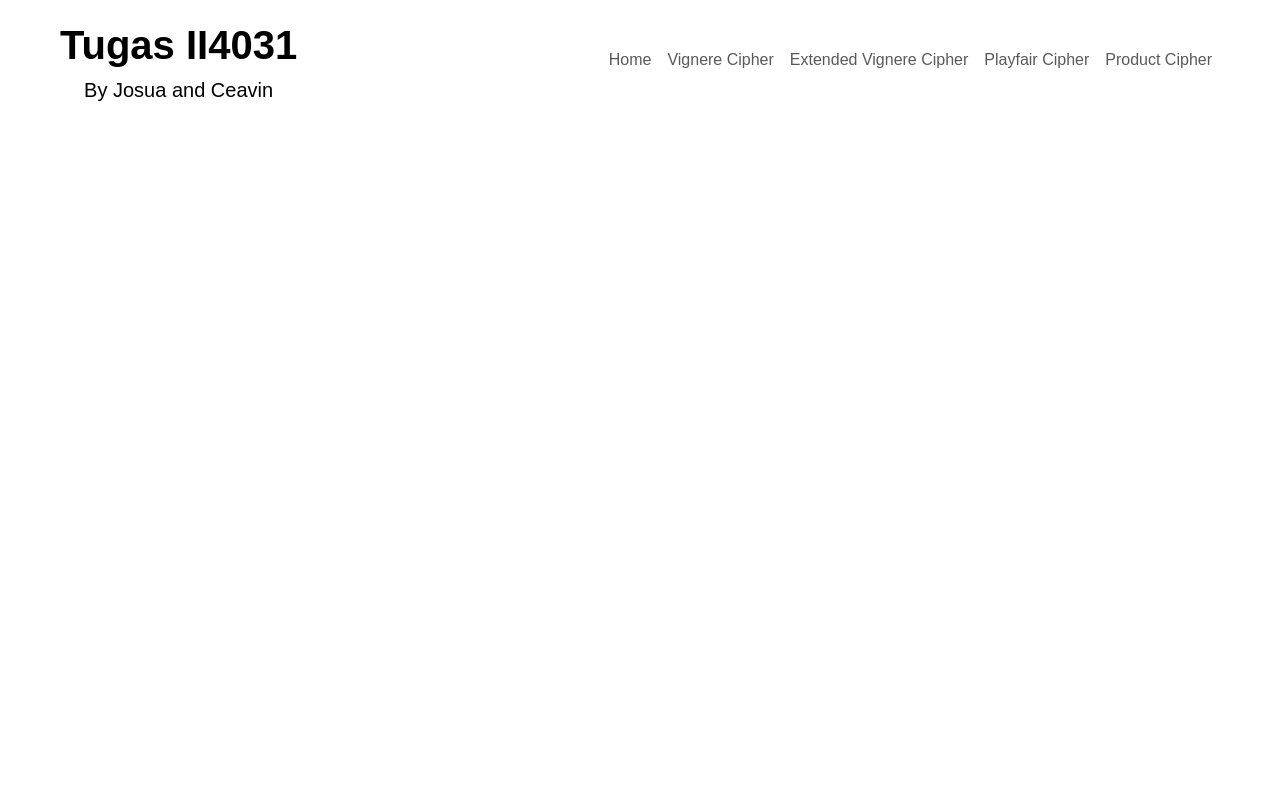
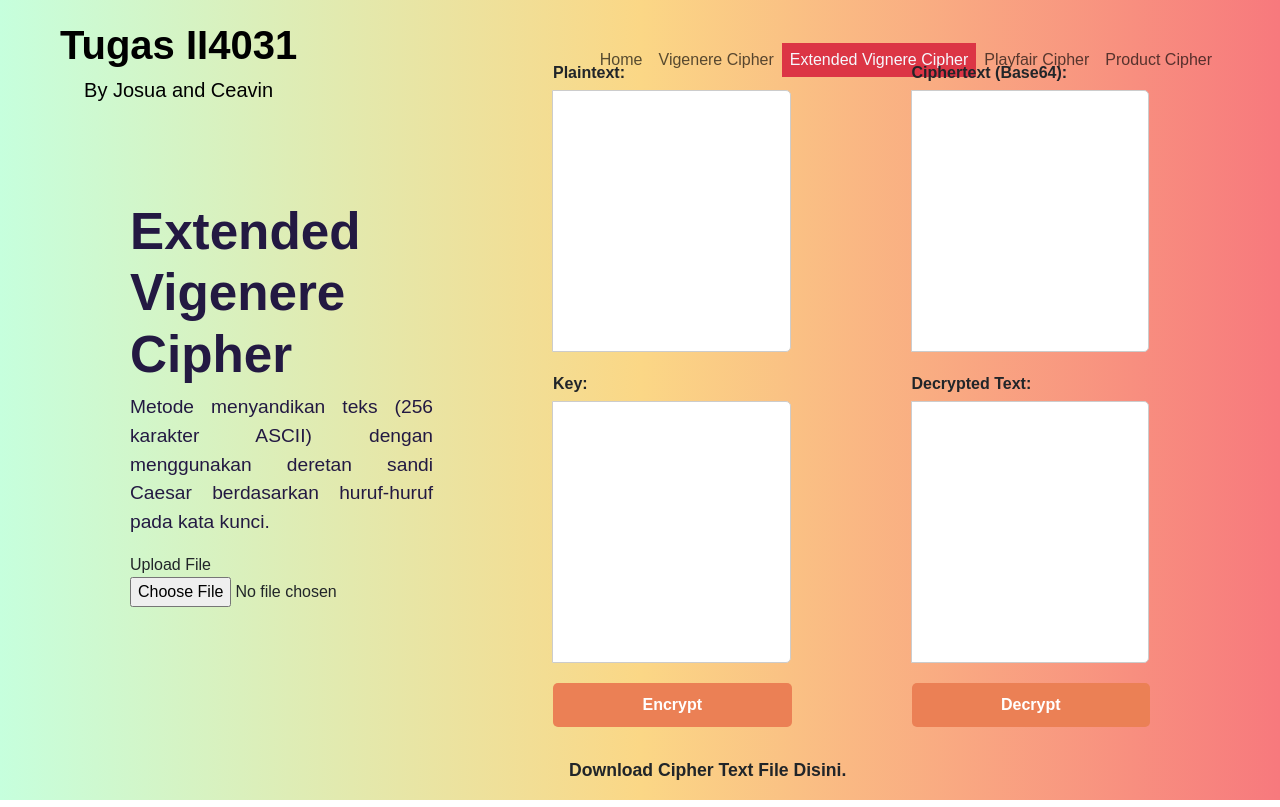
Before and after one commit to JosuaAdriel/Tugas-Kecil-Kripto-1, a React (Vite) app: page /extended-vignere in a window 1280 px wide. Built offline with nearby package versions, Linux system fonts and the light colour scheme.

Commit message:
extended

```diff
--- a/src/App.jsx
+++ b/src/App.jsx
@@ -13,7 +13,7 @@ function App() {
       <Routes>
         <Route path="/" Component={HomePage} />
         <Route path="/vignere" Component={VignerePage} />
-        <Route path="/extendedvignere" Component={ExtendedVignerePage} />
+        <Route path="/extended-vignere" Component={ExtendedVignerePage} />
         <Route path="/playfair" Component={PlayfairPage} />
         <Route path="/product" Component={ProductPage} />
       </Routes>
--- a/src/components/NavbarComponent.jsx
+++ b/src/components/NavbarComponent.jsx
@@ -1,5 +1,5 @@
-import { Navbar, Nav, Container } from "react-bootstrap";
-import { NavLink } from 'react-router-dom';
+import { Navbar, Nav } from "react-bootstrap";
+import { NavLink } from "react-router-dom";
 
 const NavbarComponent = () => {
   return (
@@ -8,27 +8,40 @@ const NavbarComponent = () => {
         {/* <Container> */}
         <div className="d-flex flex-column align-items-center">
           <div>
-        <Navbar.Brand className="fs-1 fw-bold" href="/">Tugas II4031</Navbar.Brand>
+            <Navbar.Brand className="fs-1 fw-bold" href="/">
+              Tugas II4031
+            </Navbar.Brand>
           </div>
           <div>
-        <Navbar.Brand className="fs-5" href="/">By Josua and Ceavin</Navbar.Brand>
+            <Navbar.Brand className="fs-5" href="/">
+              By Josua and Ceavin
+            </Navbar.Brand>
           </div>
         </div>
         <Navbar.Toggle aria-controls="basic-navbar-nav" />
         <Navbar.Collapse id="basic-navbar-nav">
           <Nav className="ms-auto">
-              <NavLink className="nav-link" exact to="/">Home</NavLink>
-              <NavLink className="nav-link" to="/vignere">Vignere Cipher</NavLink>
-              <NavLink className="nav-link" to="/extendedvignere">Extended Vignere Cipher</NavLink>
-              <NavLink className="nav-link" to="/playfair">Playfair Cipher</NavLink>
-              <NavLink className="nav-link" to="/product">Product Cipher</NavLink>
+            <NavLink className="nav-link" exact to="/">
+              Home
+            </NavLink>
+            <NavLink className="nav-link" to="/vignere">
+              Vigenere Cipher
+            </NavLink>
+            <NavLink className="nav-link" to="/extended-vignere">
+              Extended Vignere Cipher
+            </NavLink>
+            <NavLink className="nav-link" to="/playfair">
+              Playfair Cipher
+            </NavLink>
+            <NavLink className="nav-link" to="/product">
+              Product Cipher
+            </NavLink>
           </Nav>
-
         </Navbar.Collapse>
         {/* </Container> */}
       </Navbar>
     </div>
   );
-}
+};
 
 export default NavbarComponent;
--- a/src/pages/ExtendedVignerePage.jsx
+++ b/src/pages/ExtendedVignerePage.jsx
@@ -1,21 +1,23 @@
 import { Container, Row, Col } from "react-bootstrap";
 import { useState } from "react";
-import Vigenere from "../utils/Vigenere.js";
+import ExtendedVigenere from "../utils/ExtendedVigenere.js";
+import ReaderFile from "../components/ReaderFile.jsx";
+
 const ExtendedVignerePage = () => {
-    const [plaintext, setPlaintext] = useState('');
-    const [key, setKey] = useState('');
-    const [ciphertext, setCiphertext] = useState('');
-    const [decryptedText, setDecryptedText] = useState('');
+  const [plaintext, setPlaintext] = useState("");
+  const [key, setKey] = useState("");
+  const [ciphertext, setCiphertext] = useState("");
+  const [decryptedText, setDecryptedText] = useState("");
 
-    const vigenere = new Vigenere(key);//tinggal ganti metode nya disini
+  const vigenere = new ExtendedVigenere(key); //tinggal ganti metode nya disini
 
   const encrypt = () => {
-        const encryptedText = vigenere.encrypt(plaintext);//tinggal ganti metode nya disini
+    const encryptedText = vigenere.encrypt(plaintext); //tinggal ganti metode nya disini
     setCiphertext(encryptedText);
   };
 
   const decrypt = () => {
-        const decryptedText = vigenere.decrypt(ciphertext);//tinggal ganti metode nya disini
+    const decryptedText = vigenere.decrypt(ciphertext); //tinggal ganti metode nya disini
     setDecryptedText(decryptedText);
   };
 
@@ -25,8 +27,15 @@ const ExtendedVignerePage = () => {
         <Container>
           <Row className="header-box d-flex align-items-center">
             <Col className="col-spacing">
+              <div className="">
                 <h1>Extended Vigenere Cipher</h1>
-                            <p>Metode menyandikan teks (256 karakter ASCII) dengan menggunakan deretan sandi Caesar berdasarkan huruf-huruf pada kata kunci.</p>
+                <p>
+                  Metode menyandikan teks (256 karakter ASCII) dengan
+                  menggunakan deretan sandi Caesar berdasarkan huruf-huruf pada
+                  kata kunci.
+                </p>
+              </div>
+              <ReaderFile onlyTxt={false} setPlaintext={setPlaintext} />
             </Col>
             <Col className="col-spacing">
               <div className="input-group">
@@ -43,7 +52,7 @@ const ExtendedVignerePage = () => {
                 <textarea
                   id="key"
                   value={key}
-                                    onChange={(e) => setKey(e.target.value.toUpperCase().replace(/[^A-Z]/g, ''))}
+                  onChange={(e) => setKey(e.target.value)}
                   rows={10} // Set the number of rows for the textarea
                 />
               </div>
@@ -54,11 +63,21 @@ const ExtendedVignerePage = () => {
             <Col className="col-spacing">
               <div className="input-group">
                 <label htmlFor="ciphertext">Ciphertext (Base64):</label>
-                                <textarea id="ciphertext" value={ciphertext} readOnly rows={10} />
+                <textarea
+                  id="ciphertext"
+                  value={ciphertext}
+                  readOnly
+                  rows={10}
+                />
               </div>
               <div className="input-group">
                 <label htmlFor="decryptedText">Decrypted Text:</label>
-                                <textarea id="decryptedText" value={decryptedText} readOnly rows={10}/>
+                <textarea
+                  id="decryptedText"
+                  value={decryptedText}
+                  readOnly
+                  rows={10}
+                />
               </div>
               <div className="button-group">
                 <button onClick={decrypt}>Decrypt</button>
@@ -70,7 +89,6 @@ const ExtendedVignerePage = () => {
           </Row>
         </Container>
       </header>
-
     </div>
   );
 };
--- /dev/null
+++ b/src/utils/ExtendedVigenere.js
@@ -0,0 +1,39 @@
+class ExtendedVigenere {
+  constructor(key) {
+    this.key = key; // Convert key to uppercase
+  }
+
+  encrypt(plaintext) {
+    let result = "";
+    // No need to convert plaintext to uppercase or remove non-alphabetic characters
+    for (let i = 0, j = 0; i < plaintext.length; i++) {
+      const plainCharCode = plaintext.charCodeAt(i);
+      const keyCharCode = this.key.charCodeAt(j % this.key.length);
+      const encryptedCharCode = (plainCharCode + keyCharCode) % 256;
+      result += String.fromCharCode(encryptedCharCode);
+      j++;
+    }
+    return btoa(result); // Convert the result to base64 for binary-safe transmission
+  }
+
+  decrypt(ciphertext) {
+    let result = "";
+    const decodedCiphertext = atob(ciphertext);
+    for (let i = 0, j = 0; i < decodedCiphertext.length; i++) {
+      const cipherCharCode = decodedCiphertext.charCodeAt(i);
+      const keyCharCode = this.key.charCodeAt(j % this.key.length);
+      const decryptedCharCode = (cipherCharCode - keyCharCode + 256) % 256;
+      result += String.fromCharCode(decryptedCharCode);
+      j++;
+    }
+    return result;
+  }
+}
+
+export default ExtendedVigenere;
+// Example usage:
+// let cipher = new ExtendedVigenere("KEYWORD");
+// let plaintext = "Hello, world!"; // Example plaintext with extended ASCII characters
+// let ciphertext = cipher.encrypt(plaintext);
+// console.log("Encrypted:", ciphertext);
+// console.log("Decrypted:", cipher.decrypt(ciphertext));
```
Lines whose indentation alone changed are shown as unchanged.
